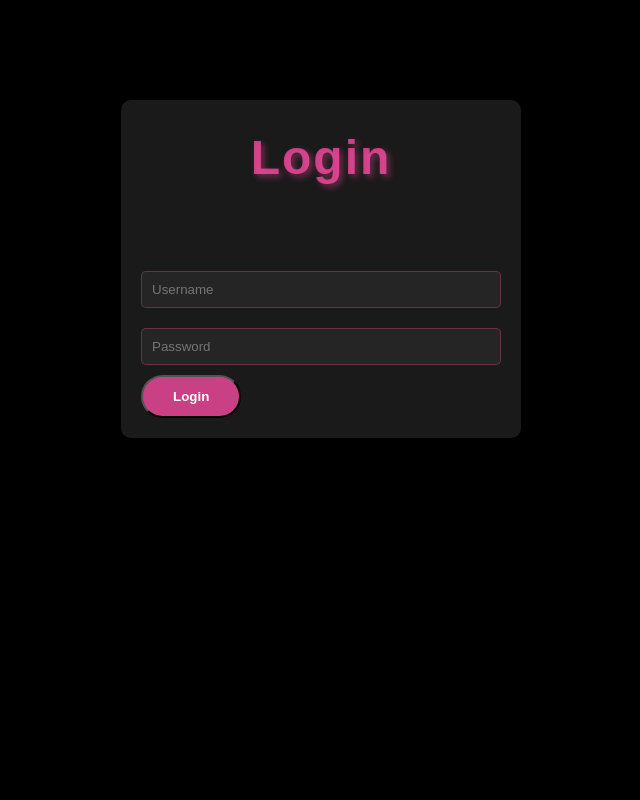
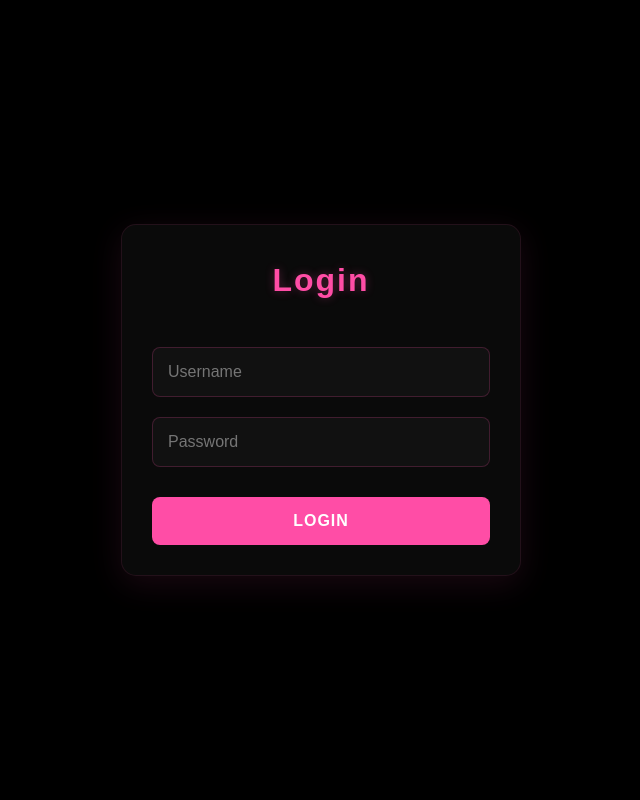
Before and after one commit to shahdslaho/Porfolio-php, a PHP site: page /admin/login.php in a window 1280 px wide. Shown: the whole page, without its empty margins (319-959 px from the left). Run offline with PHP 8.4, Linux system fonts and the light colour scheme.

Commit message:
Update admin login page design and styling

```diff
--- /dev/null
+++ b/admin/index.php
@@ -0,0 +1,4 @@
+<?php
+header('Location: login.php');
+exit();
+?>
--- a/admin/login.php
+++ b/admin/login.php
@@ -1,9 +1,8 @@
 <?php
 session_start();
 
-// Login credentials (you can move these to database later)
-$admin_username = 'admin';
-$admin_password = 'password123';
+$admin_username = 'shahd';
+$admin_password = 'shahd123';
 
 if ($_SERVER['REQUEST_METHOD'] === 'POST') {
     if ($_POST['username'] === $admin_username && $_POST['password'] === $admin_password) {
@@ -23,28 +22,81 @@ if ($_SERVER['REQUEST_METHOD'] === 'POST') {
     <title>Login</title>
     <link rel="stylesheet" href="../styles.css">
     <style>
+        body {
+            background: #000000;
+            min-height: 100vh;
+            display: flex;
+            align-items: center;
+            justify-content: center;
+            margin: 0;
+        }
+
         .login-container {
+            width: 100%;
             max-width: 400px;
-            margin: 100px auto;
-            padding: 20px;
-            background: rgba(255, 255, 255, 0.1);
-            border-radius: 10px;
+            padding: 30px;
+            background: #0a0a0a;
+            border-radius: 15px;
+            box-shadow: 0 8px 32px rgba(255, 77, 166, 0.1);
+            border: 1px solid rgba(255, 77, 166, 0.1);
         }
+
+        .section-title {
+            color: #ff4da6;
+            text-align: center;
+            margin-bottom: 30px;
+            font-size: 2em;
+            text-shadow: 0 0 10px rgba(255, 77, 166, 0.3);
+        }
+
         .login-form input {
             width: 100%;
+            padding: 15px;
+            margin: 10px 0;
+            background: #111111;
+            border: 1px solid rgba(255, 77, 166, 0.2);
+            color: white;
+            border-radius: 8px;
+            font-size: 16px;
+            transition: all 0.3s ease;
+        }
+
+        .login-form input:focus {
+            border-color: #ff4da6;
+            box-shadow: 0 0 10px rgba(255, 77, 166, 0.2);
+            outline: none;
+        }
+
+        .btn {
+            width: 100%;
+            padding: 15px;
+            margin-top: 20px;
+            background: #ff4da6;
+            color: white;
+            border: none;
+            border-radius: 8px;
+            font-size: 16px;
+            font-weight: 600;
+            cursor: pointer;
+            transition: all 0.3s ease;
+            text-transform: uppercase;
+            letter-spacing: 1px;
+        }
+
+        .btn:hover {
+            background: #ff66b2;
+            transform: translateY(-2px);
+            box-shadow: 0 5px 15px rgba(255, 77, 166, 0.3);
+        }
+
+        .error {
+            background: rgba(255, 77, 77, 0.1);
+            border: 1px solid rgba(255, 77, 77, 0.3);
+            color: #ff4d4d;
             padding: 10px;
-            margin: 10px 0;
-            background: rgba(255, 255, 255, 0.05);
-            border: 1px solid rgba(255, 77, 166, 0.3);
-            color: white;
-            border-radius: 5px;
-        }
-        .error {
-            color: #ff4d4d;
-            margin-bottom: 10px;
-        }
-        body {
-            background: #000000;
+            border-radius: 8px;
+            margin-bottom: 20px;
+            text-align: center;
         }
     </style>
 </head>
```
